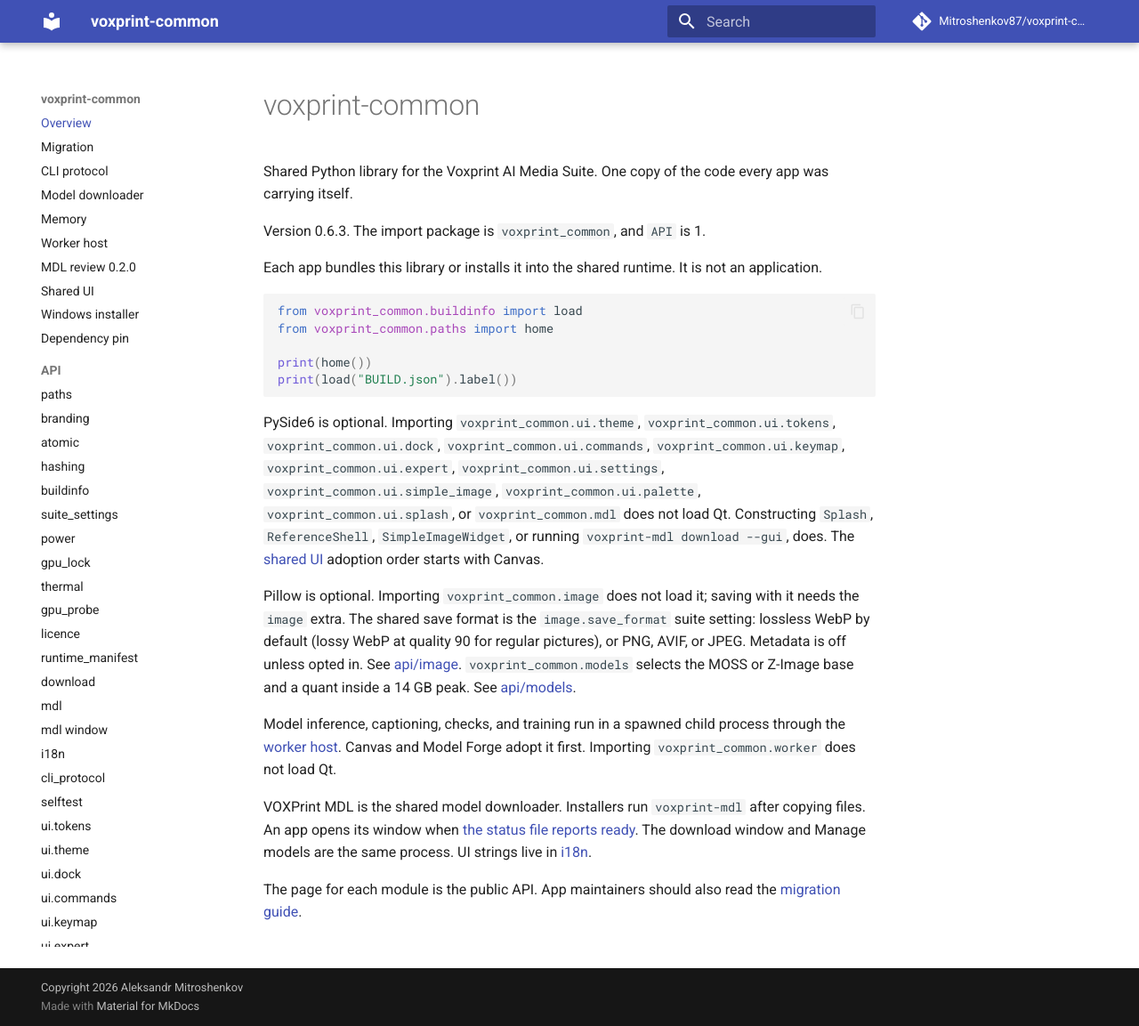
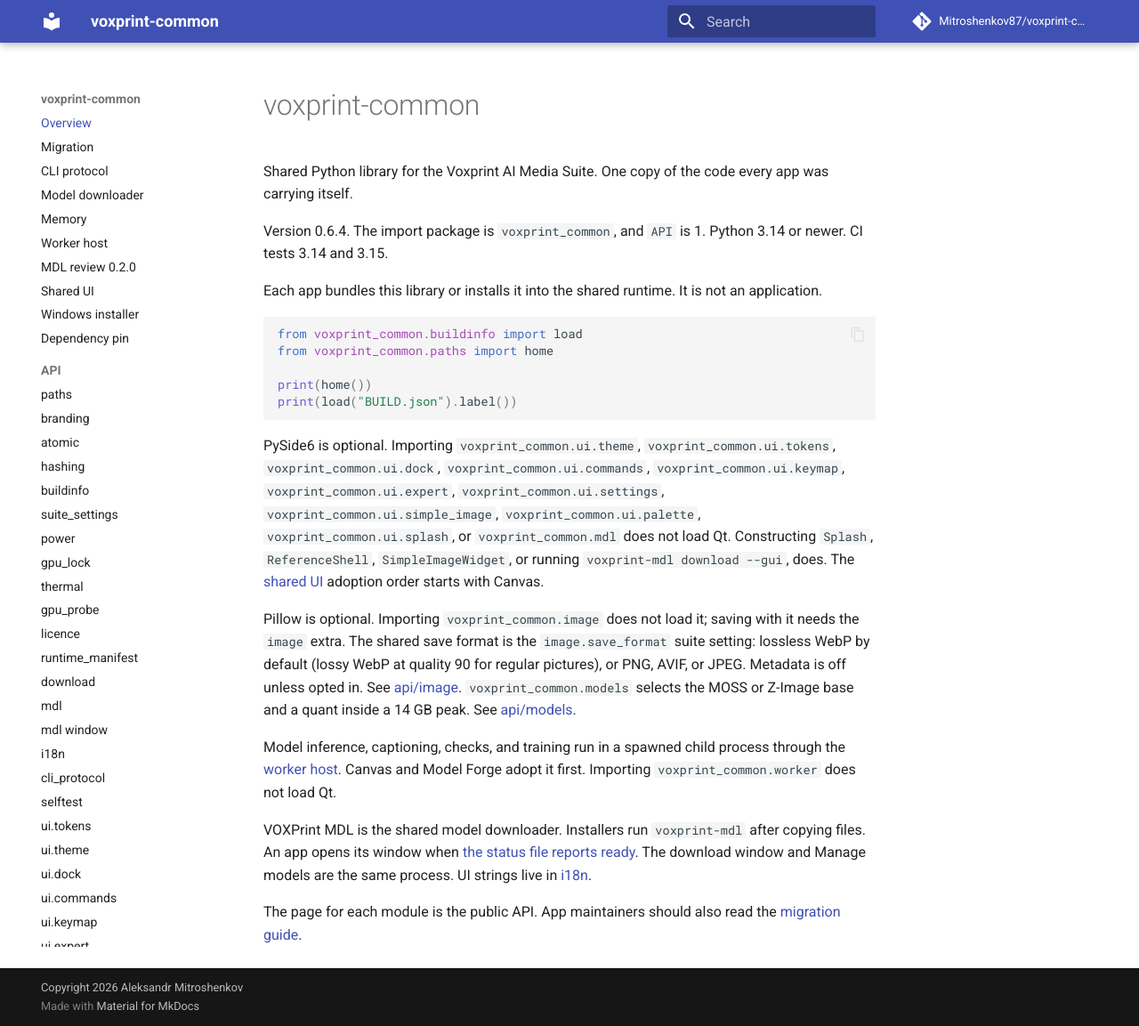
Before and after one commit to Mitroshenkov87/voxprint-common, an MkDocs documentation site: the page built from docs/index.md, in a window 1280 px wide and 1153 px high. Shown: the whole window at 89% size. Built offline with MkDocs 1.6.1 and Material for MkDocs 9.7.7, drawn with Linux system fonts in a browser that asks for light colours; comment, search, counter and statistics services are not loaded.

Commit message:
Require Python 3.14+ with 3.15 CI (#38)
voxprint-common 0.6.4: requires-python >=3.14, classifiers for 3.14 and 3.15, CI matrix on both, ruff py314. Keep PEP 758 except forms; include hooks/docstring fixes from superseded #37.

```diff
--- a/docs/ci/pin-check.yml
+++ b/docs/ci/pin-check.yml
@@ -34,7 +34,7 @@
           path: .voxprint-pin
       - uses: actions/setup-python@v5
         with:
-          python-version: "3.14"
+          python-version: "3.15"
       - name: Fail when the pin disagrees with the tag's wheel sha256
         env:
           WANTED_TAG: ${{ inputs.tag }}
--- a/docs/index.md
+++ b/docs/index.md
@@ -2,7 +2,7 @@
 
 Shared Python library for the Voxprint AI Media Suite. One copy of the code every app was carrying itself.
 
-Version 0.6.3. The import package is `voxprint_common`, and `API` is 1.
+Version 0.6.4. The import package is `voxprint_common`, and `API` is 1. Python 3.14 or newer. CI tests 3.14 and 3.15.
 
 Each app bundles this library or installs it into the shared runtime. It is not an application.
 
--- a/pyproject.toml
+++ b/pyproject.toml
@@ -4,7 +4,7 @@
 
 [project]
 name = "voxprint-common"
-version = "0.6.3"
+version = "0.6.4"
 description = "Shared Python library for the Voxprint AI Media Suite."
 readme = "README.md"
 requires-python = ">=3.14"
@@ -18,6 +18,7 @@
     "Operating System :: Microsoft :: Windows",
     "Operating System :: POSIX :: Linux",
     "Programming Language :: Python :: 3.14",
+    "Programming Language :: Python :: 3.15",
     "Typing :: Typed",
 ]
 dependencies = ["cryptography>=44", "jeepney>=0.8"]
--- a/src/voxprint_common/__init__.py
+++ b/src/voxprint_common/__init__.py
@@ -9,7 +9,7 @@
 
 from __future__ import annotations
 
-__version__ = "0.6.3"
+__version__ = "0.6.4"
 API = 1
 
 __all__ = ["API", "__version__"]
```
Also changed, not shown: CHANGELOG.md (+8 -0 lines), CONTRIBUTING.md (+1 -1 lines), README.md (+1 -0 lines), REPO-MAP.md (+1 -1 lines), docs/README-full.md (+3 -3 lines), 7 other files.
